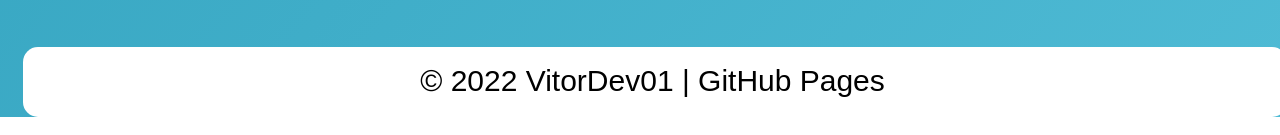
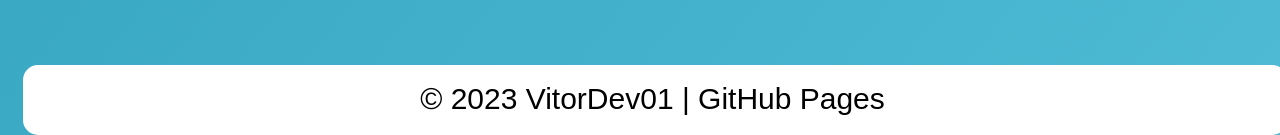
Before and after one commit to VitorDev01/about-me-4.1, a plain HTML site: page index.html in a window 1280 px wide. Shown: the part 2108-2243 px from the top of the page. Drawn offline with Linux system fonts and the light colour scheme.

Commit message:
Update index.html

```diff
--- a/index.html
+++ b/index.html
@@ -418,9 +418,9 @@
         btnMobile.addEventListener('touchstart' , toggleMenu);
 
        </script>
-
+       <br>
        <footer>
-       <h3>© 2022 VitorDev01 | GitHub Pages</h3>
+       <h3>© 2023 VitorDev01 | GitHub Pages</h3>
        </footer>
     </body>
 </html>
```
